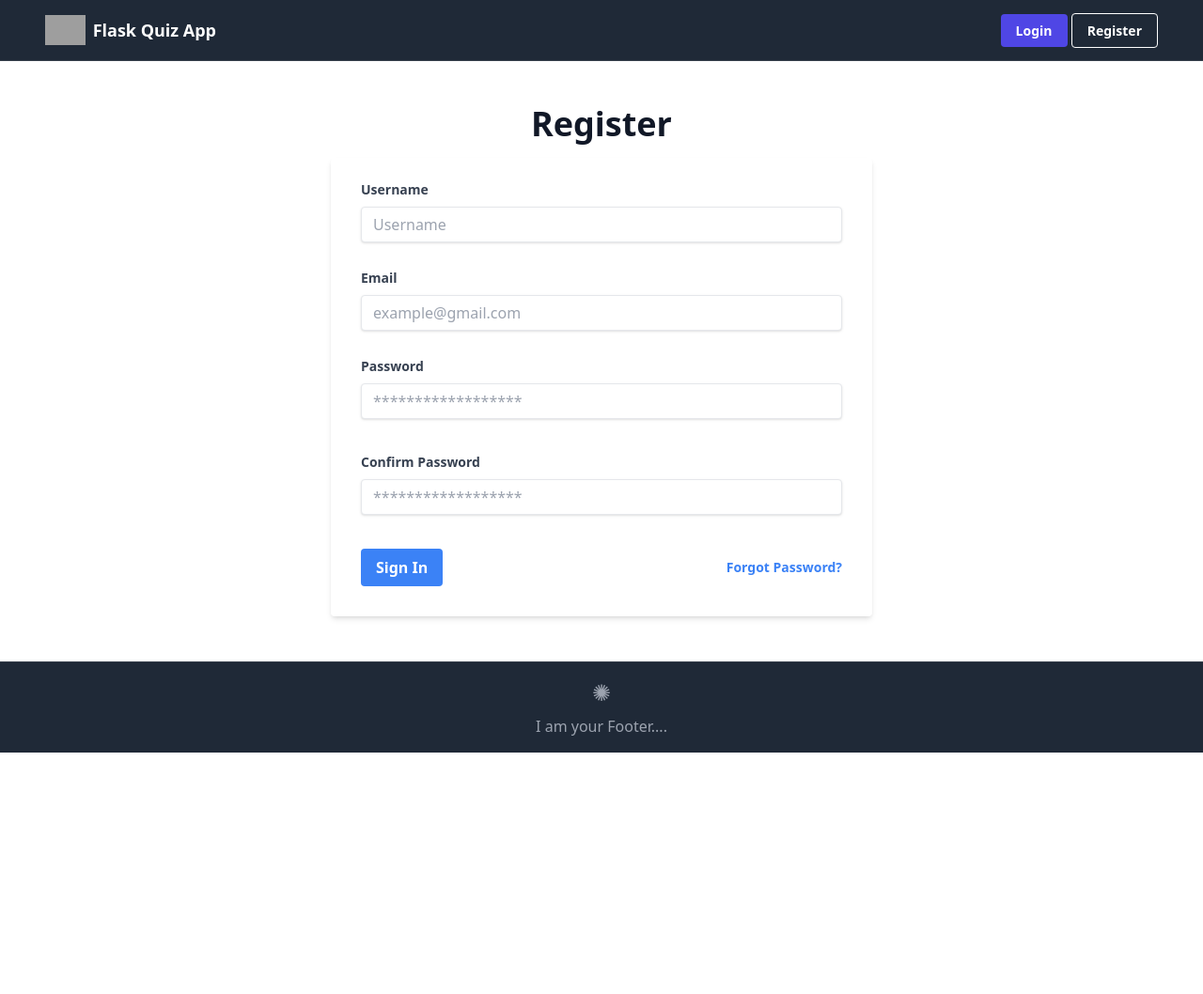
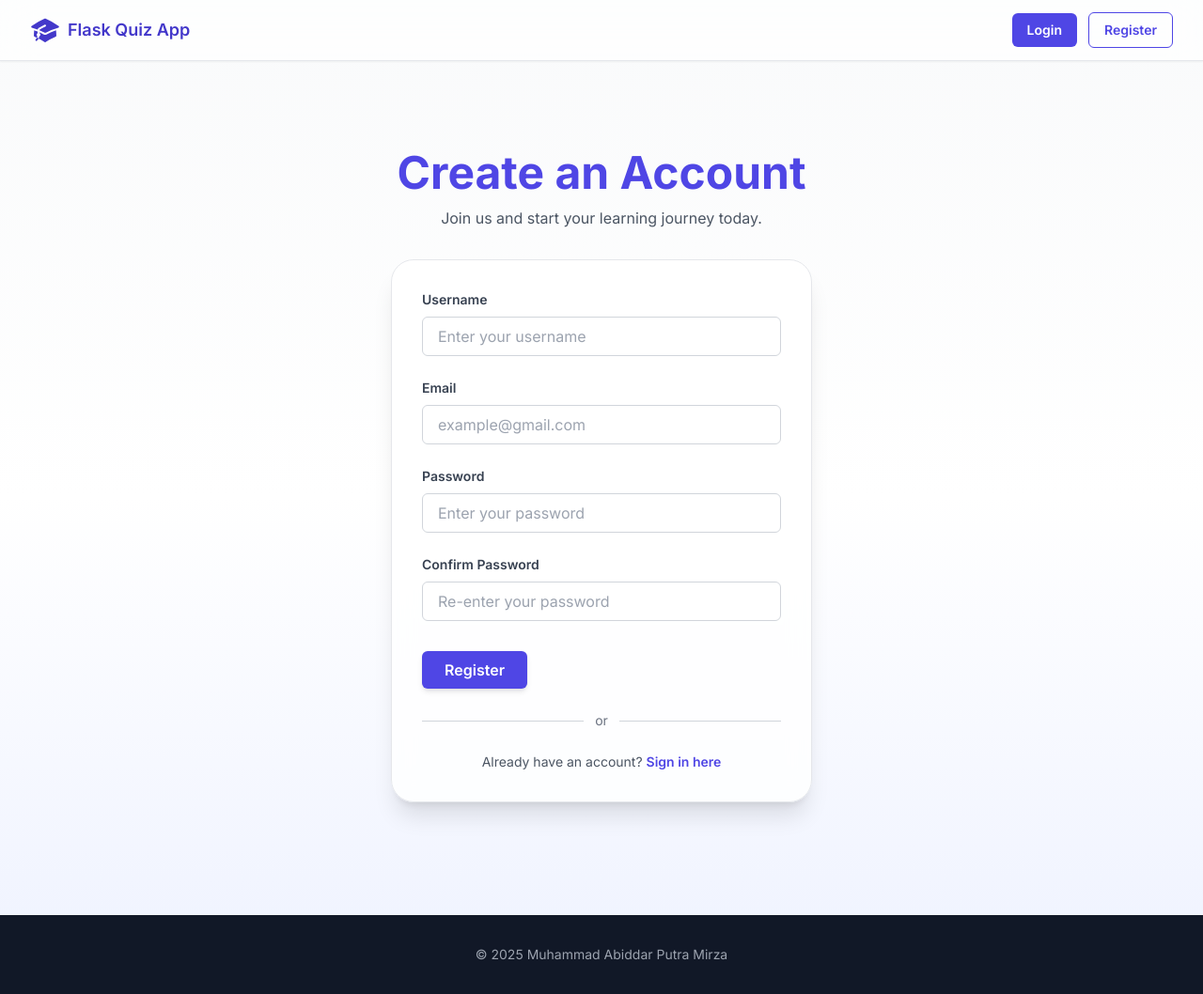
Before and after one commit to Chromium05/Flask-Quiz-Web-App, a Flask app: page /register in a window 1280 px wide. Shown: the whole page at 94% size. Before the commit the page ends 801 px from the top, so only its background shows below. Run offline with Flask 3, Linux system fonts and the light colour scheme; some libraries are stand-ins or nearby versions; grey boxes are pictures that could not be loaded.

Commit message:
UI/UX Improvement

```diff
--- a/website/auth.py
+++ b/website/auth.py
@@ -16,7 +16,6 @@ def login():
         user = User.query.filter_by(username=username).first()
         if user:
             if check_password_hash(user.password, password):
-                flash("Logged in successfully (stub)", category="success")
                 login_user(user, remember=True)
                 return redirect(url_for('views.home'))
             else:
--- a/website/templates/base.html
+++ b/website/templates/base.html
@@ -4,170 +4,103 @@
   <meta charset="UTF-8" />
   <meta name="viewport" content="width=device-width, initial-scale=1.0" />
   <script src="https://cdn.tailwindcss.com"></script>
-  <title>Flask Quiz App</title>
+  <link href="https://fonts.googleapis.com/css2?family=Inter:wght@400;600;700&display=swap" rel="stylesheet">
+  <title>{% block title %}Flask Quiz App{% endblock %}</title>
+
+  <style>
+    body { font-family: 'Inter', sans-serif; }
+  </style>
 </head>
 
-<body class="bg-white text-gray-900 min-h-screen flex flex-col relative">
+<body class="bg-gradient-to-b from-gray-50 via-white to-indigo-50 text-gray-900 min-h-screen flex flex-col">
+
   <!-- Navbar -->
-  <nav class="bg-gray-800 backdrop-blur-md border-b border-white/10 px-4 fixed w-full z-10 top-0">
-    <div class="mx-auto max-w-7xl px-4 sm:px-6 lg:px-8">
+  <nav class="fixed w-full z-20 top-0 bg-white/70 backdrop-blur-lg border-b border-gray-200 shadow-sm">
+    <div class="max-w-7xl mx-auto px-4 sm:px-6 lg:px-8">
       <div class="flex justify-between h-16 items-center">
+
         <!-- Logo -->
-        <div class="flex items-center space-x-2 text-white">
-          <img src="https://tailwindcss.com/plus-assets/img/logos/mark.svg?color=indigo&shade=500"
-            alt="Logo" class="h-8 w-auto" />
-          <span class="ml-2 text-lg font-semibold">Flask Quiz App</span>
-        </div>
+        <a href="/" class="flex items-center space-x-2 text-indigo-700 font-semibold text-lg">
+          <svg xmlns="http://www.w3.org/2000/svg" viewBox="0 0 24 24" fill="currentColor" class="size-6 h-8 w-auto">
+            <path d="M11.7 2.805a.75.75 0 0 1 .6 0A60.65 60.65 0 0 1 22.83 8.72a.75.75 0 0 1-.231 1.337 49.948 49.948 0 0 0-9.902 3.912l-.003.002c-.114.06-.227.119-.34.18a.75.75 0 0 1-.707 0A50.88 50.88 0 0 0 7.5 12.173v-.224c0-.131.067-.248.172-.311a54.615 54.615 0 0 1 4.653-2.52.75.75 0 0 0-.65-1.352 56.123 56.123 0 0 0-4.78 2.589 1.858 1.858 0 0 0-.859 1.228 49.803 49.803 0 0 0-4.634-1.527.75.75 0 0 1-.231-1.337A60.653 60.653 0 0 1 11.7 2.805Z" />
+            <path d="M13.06 15.473a48.45 48.45 0 0 1 7.666-3.282c.134 1.414.22 2.843.255 4.284a.75.75 0 0 1-.46.711 47.87 47.87 0 0 0-8.105 4.342.75.75 0 0 1-.832 0 47.87 47.87 0 0 0-8.104-4.342.75.75 0 0 1-.461-.71c.035-1.442.121-2.87.255-4.286.921.304 1.83.634 2.726.99v1.27a1.5 1.5 0 0 0-.14 2.508c-.09.38-.222.753-.397 1.11.452.213.901.434 1.346.66a6.727 6.727 0 0 0 .551-1.607 1.5 1.5 0 0 0 .14-2.67v-.645a48.549 48.549 0 0 1 3.44 1.667 2.25 2.25 0 0 0 2.12 0Z" />
+            <path d="M4.462 19.462c.42-.419.753-.89 1-1.395.453.214.902.435 1.347.662a6.742 6.742 0 0 1-1.286 1.794.75.75 0 0 1-1.06-1.06Z" />
+          </svg>
+
+          <span>Flask Quiz App</span>
+        </a>
 
         <!-- Desktop Menu -->
-        <div class="hidden sm:flex space-x-4">
-            {% if user.is_authenticated  %}
-                <a href="/">
-                    <p class="cursor-pointer text-base text-white m-6 group relative w-max">
-                        <span>Home</span>
-                        <span class="absolute -bottom-1 left-0 w-0 transition-all h-0.5 bg-indigo-600 group-hover:w-full pointer"></span>
-                    </p>
-                </a>
-                <a href="/">
-                    <p class="cursor-pointer text-base text-white m-6 group relative w-max">
-                        <span>Quiz</span>
-                        <span class="absolute -bottom-1 left-0 w-0 transition-all h-0.5 bg-indigo-600 group-hover:w-full pointer"></span>
-                    </p>
-                </a>
-                <a href="/">
-                    <p class="cursor-pointer text-base text-white m-6 group relative w-max">
-                        <span>Leaderboard</span>
-                        <span class="absolute -bottom-1 left-0 w-0 transition-all h-0.5 bg-indigo-600 group-hover:w-full pointer"></span>
-                    </p>
-                </a>
+        <div class="hidden sm:flex space-x-6 items-center">
+          {% if user.is_authenticated %}
+            <a href="/" class="hover:text-indigo-600 transition">Home</a>
+            <a href="/quiz" class="hover:text-indigo-600 transition">Quiz</a>
+            <a href="/leaderboard" class="hover:text-indigo-600 transition">Leaderboard</a>
           {% endif %}
         </div>
 
         <!-- Right side -->
-        <div class="flex items-center space-x-4">
-          <!-- Profile Dropdown -->
+        <div class="flex items-center space-x-3">
+          {% if user.is_authenticated %}
           <div class="relative">
-            {% if user.is_authenticated %}
-            <button id="user-menu-button" class="flex rounded-full focus:outline-none focus:ring-2 focus:ring-indigo-500">
-              <img class="h-8 w-8 rounded-full"
-                src="https://images.unsplash.com/photo-1472099645785-5658abf4ff4e?auto=format&fit=facearea&facepad=2&w=256&h=256&q=80"
+            <button id="user-menu-button" class="flex rounded-full focus:ring-2 focus:ring-indigo-500">
+              <img class="h-9 w-9 rounded-full border border-gray-300"
+                src="https://images.unsplash.com/photo-1472099645785-5658abf4ff4e?auto=format&fit=facearea&w=256&h=256&q=80"
                 alt="User avatar">
             </button>
-
-            <div id="user-menu" class="hidden absolute right-0 mt-2 w-48 rounded-md bg-gray-800 py-1 shadow-lg ring-1 ring-black/5">
-              <a href="#" class="block px-4 py-2 text-sm text-gray-300 hover:bg-white/5">Your Profile</a>
-              <a href="#" class="block px-4 py-2 text-sm text-gray-300 hover:bg-white/5">Settings</a>
-              <a href="/logout" class="block px-4 py-2 text-sm text-gray-300 hover:bg-white/5">Logout</a>
-            </div>
-            <div class="hidden sm:flex space-x-4">
-            {% else %}
-              <a href="/login" class="bg-indigo-600 hover:bg-gradient-to-r from-violet-600 to-indigo-600 text-white font-bold py-2 px-4 rounded text-sm transition-all">Login</a>
-              <a href="/register" class="bg-transparent hover:bg-gradient-to-r from-violet-600 to-indigo-600 text-white font-semibold hover:text-white py-2 px-4 border border-white hover:border-transparent rounded text-sm transition duration-300 ease-in-out">Register</a>
-            {%  endif %}
+            <div id="user-menu" class="hidden absolute right-0 mt-3 w-48 rounded-md bg-white shadow-lg ring-1 ring-gray-200 py-2">
+              <a href="#" class="block px-4 py-2 text-sm text-gray-700 hover:bg-gray-100">Your Profile</a>
+              <a href="#" class="block px-4 py-2 text-sm text-gray-700 hover:bg-gray-100">Settings</a>
+              <a href="/logout" class="block px-4 py-2 text-sm text-gray-700 hover:bg-gray-100">Logout</a>
             </div>
           </div>
-
-          <!-- Mobile Menu Button -->
-          <button id="mobile-menu-button"
-            class="sm:hidden inline-flex items-center justify-center p-2 rounded-md text-gray-400 hover:text-white hover:bg-white/5">
-            <svg id="menu-open" class="h-6 w-6" xmlns="http://www.w3.org/2000/svg" fill="none"
-              viewBox="0 0 24 24" stroke="currentColor">
-              <path stroke-linecap="round" stroke-linejoin="round" stroke-width="1.5"
-                d="M3.75 6.75h16.5M3.75 12h16.5m-16.5 5.25h16.5" />
-            </svg>
-            <svg id="menu-close" class="h-6 w-6 hidden" xmlns="http://www.w3.org/2000/svg"
-              fill="none" viewBox="0 0 24 24" stroke="currentColor">
-              <path stroke-linecap="round" stroke-linejoin="round" stroke-width="1.5"
-                d="M6 18L18 6M6 6l12 12" />
-            </svg>
-          </button>
+          {% else %}
+          <a href="/login" class="bg-indigo-600 hover:bg-indigo-700 text-white px-4 py-2 rounded-md text-sm font-semibold transition">Login</a>
+          <a href="/register" class="border border-indigo-600 text-indigo-600 hover:bg-indigo-600 hover:text-white px-4 py-2 rounded-md text-sm font-semibold transition">Register</a>
+          {% endif %}
         </div>
       </div>
     </div>
-
-    <!-- Mobile Menu -->
-    <div id="mobile-menu" class="sm:hidden hidden px-2 pt-2 pb-3 space-y-1">
-      {% if user.is_authenticated  %}
-        <a href="/" class="block rounded-md bg-gray-950/50 px-3 py-2 text-base font-medium text-white">Home</a>
-        <a href="#" class="block rounded-md px-3 py-2 text-base font-medium text-gray-300 hover:bg-white/5 hover:text-white">Quiz</a>
-        <a href="#" class="block rounded-md px-3 py-2 text-base font-medium text-gray-300 hover:bg-white/5 hover:text-white">Leaderboard</a>
-      {% endif %}
-    </div>
   </nav>
 
-  <!-- Flash messages -->
-  <div class="container mx-auto mt-4 px-4">
+  <!-- Flash Messages -->
+  <div class="container mx-auto px-4 pt-20">
     {% with messages = get_flashed_messages(with_categories=true) %}
       {% if messages %}
         {% for category, message in messages %}
-                    {% if category == 'error' %}
-                        <div class="bg-red-100 border border-red-400 text-red-700 px-4 py-3 rounded relative mt-20" role="alert">
-                            <span class="block sm:inline">{{ message }}</span>
-                            <span class="absolute top-0 bottom-0 right-0 px-4 py-3">
-                                <svg class="fill-current h-6 w-6 text-red-500 close" role="button" xmlns="http://www.w3.org/2000/svg" viewBox="0 0 20 20"><title>Close</title><path d="M14.348 14.849a1.2 1.2 0 0 1-1.697 0L10 11.819l-2.651 3.029a1.2 1.2 0 1 1-1.697-1.697l2.758-3.15-2.759-3.152a1.2 1.2 0 1 1 1.697-1.697L10 8.183l2.651-3.031a1.2 1.2 0 1 1 1.697 1.697l-2.758 3.152 2.758 3.15a1.2 1.2 0 0 1 0 1.698z"/></svg>
-                            </span>
+          <div class="rounded-xl p-4 mt-4 text-center
+            {% if category == 'error' %} bg-red-100 text-red-700 border border-red-300
+            {% elif category == 'success' %} bg-green-100 text-green-700 border border-green-300
+            {% else %} bg-blue-100 text-blue-700 border border-blue-300 {% endif %}"
+            role="alert">
+            {{ message }}
+            <button class="ml-3 text-gray-600 hover:text-gray-800 font-bold close">&times;</button>
           </div>
-                    {% elif category == 'success' %}
-                        <div class="bg-green-200 border border-green-400 text-green-700 px-4 py-3 rounded relative mt-20" role="alert">
-                            <span class="block sm:inline">{{ message }}</span>
-                            <span class="absolute top-0 bottom-0 right-0 px-4 py-3">
-                                <svg class="fill-current h-6 w-6 text-red-500 close" role="button" xmlns="http://www.w3.org/2000/svg" viewBox="0 0 20 20"><title>Close</title><path d="M14.348 14.849a1.2 1.2 0 0 1-1.697 0L10 11.819l-2.651 3.029a1.2 1.2 0 1 1-1.697-1.697l2.758-3.15-2.759-3.152a1.2 1.2 0 1 1 1.697-1.697L10 8.183l2.651-3.031a1.2 1.2 0 1 1 1.697 1.697l-2.758 3.152 2.758 3.15a1.2 1.2 0 0 1 0 1.698z"/></svg>
-                            </span>
-                        </div>
-                    {% else %}
-                        <div class="alert alert-info text-center mb-0 mt-20" role="alert">
-                            {{ message }}
-                        </div>
-                    {% endif %}
         {% endfor %}
       {% endif %}
     {% endwith %}
   </div>
 
-  <!-- Content -->
-  <main class="flex-grow container mx-auto px-4 py-8 mt-16">
+  <!-- Main Content -->
+  <main class="flex-grow container mx-auto px-4 py-10 mt-10">
     {% block content %}{% endblock %}
   </main>
 
   <!-- Footer -->
-  <footer class="bg-gray-800 border-t border-white/10 py-4 text-center text-gray-400">
-    <span class="text-2xl">✺</span>
-    <p class="mt-2">I am your Footer....</p>
+  <footer class="bg-gray-900 text-gray-400 py-8 text-center mt-20">
+    <p class="text-sm">© 2025 Muhammad Abiddar Putra Mirza</p>
   </footer>
 
-  <!-- JavaScript for menu toggles -->
+  <!-- JavaScript -->
   <script>
     const userMenuBtn = document.getElementById("user-menu-button");
     const userMenu = document.getElementById("user-menu");
-    const mobileMenuBtn = document.getElementById("mobile-menu-button");
-    const mobileMenu = document.getElementById("mobile-menu");
-    const menuOpenIcon = document.getElementById("menu-open");
-    const menuCloseIcon = document.getElementById("menu-close");
-    const closeButtons = document.getElementsByClassName(".close");
+    if (userMenuBtn) {
+      userMenuBtn.addEventListener("click", () => userMenu.classList.toggle("hidden"));
+    }
 
-    userMenuBtn.addEventListener("click", () => {
-      userMenu.classList.toggle("hidden");
-    });
-
-    mobileMenuBtn.addEventListener("click", () => {
-      mobileMenu.classList.toggle("hidden");
-      menuOpenIcon.classList.toggle("hidden");
-      menuCloseIcon.classList.toggle("hidden");
-    });
-
-    document.addEventListener('DOMContentLoaded', () => {
-      const closeButtons = document.querySelectorAll('.close');
-      closeButtons.forEach(button => {
-        button.addEventListener('click', () => {
-          // Temukan elemen alert terdekat
-          const alertBox = button.closest('[role="alert"]');
-          if (alertBox) {
-            // Tambahkan animasi halus (opsional)
-            alertBox.classList.add('opacity-0', 'transition-opacity', 'duration-300');
-            setTimeout(() => alertBox.remove(), 300); // hapus elemen setelah animasi
-          }
-        });
-      });
+    document.querySelectorAll('.close').forEach(btn => {
+      btn.addEventListener('click', e => e.target.closest('[role="alert"]').remove());
     });
   </script>
 </body>
--- a/website/templates/register.html
+++ b/website/templates/register.html
@@ -1,40 +1,71 @@
-{% extends "base.html" %}  {% block content
-%}
-<h1 class="text-4xl font-bold text-gray-900 text-center">Register</h1>
-<div class="w-full max-w-xl mx-auto mt-4">
-  <form class="bg-white shadow-md rounded px-8 pt-6 pb-8 mb-4" method="POST">
-    <div class="form-group mb-4">
-      <label class="block text-gray-700 text-sm font-bold mb-2" for="username">
-        Username
-      </label>
-      <input class="form-control shadow appearance-none border rounded w-full py-2 px-3 text-gray-700 mb-3 leading-tight focus:outline-none focus:shadow-outline" name="username" id="username" type="text" placeholder="Username">
+{% extends "base.html" %}
+{% block title %}Register | Flask Quiz App{% endblock %}
+
+{% block content %}
+<section class="flex flex-col items-center justify-center min-h-[80vh] px-4" data-aos="fade-up">
+
+  <!-- Title -->
+  <h1 class="text-4xl sm:text-5xl font-extrabold text-indigo-600 text-center mb-3">
+    Create an Account
+  </h1>
+  <p class="text-gray-600 text-center mb-8">
+    Join us and start your learning journey today.
+  </p>
+
+  <!-- Register Card -->
+  <div class="bg-white/80 backdrop-blur-md border border-gray-200 shadow-xl rounded-3xl w-full max-w-md p-8">
+    <form method="POST" class="space-y-6">
+
+      <!-- Username -->
+      <div>
+        <label for="username" class="block text-sm font-semibold text-gray-700 mb-2">Username</label>
+        <input type="text" id="username" name="username" placeholder="Enter your username"
+          class="w-full px-4 py-2 border border-gray-300 rounded-md focus:outline-none focus:ring-2 focus:ring-indigo-500 focus:border-indigo-500 text-gray-700">
       </div>
-    <div class="form-group mb-4">
-      <label class="block text-gray-700 text-sm font-bold mb-2" for="email">
-        Email
-      </label>
-      <input class="form-control shadow appearance-none border rounded w-full py-2 px-3 text-gray-700 mb-3 leading-tight focus:outline-none focus:shadow-outline" name="email" id="email" type="email" placeholder="example@gmail.com">
+
+      <!-- Email -->
+      <div>
+        <label for="email" class="block text-sm font-semibold text-gray-700 mb-2">Email</label>
+        <input type="email" id="email" name="email" placeholder="example@gmail.com"
+          class="w-full px-4 py-2 border border-gray-300 rounded-md focus:outline-none focus:ring-2 focus:ring-indigo-500 focus:border-indigo-500 text-gray-700">
       </div>
-    <div class="form-group mb-6">
-      <label class="block text-gray-700 text-sm font-bold mb-2" for="password1">
-        Password
-      </label>
-      <input class="form-control shadow appearance-none border rounded w-full py-2 px-3 text-gray-700 mb-3 leading-tight focus:outline-none focus:shadow-outline" name="password1" id="password1" type="password" placeholder="******************">
+
+      <!-- Password -->
+      <div>
+        <label for="password1" class="block text-sm font-semibold text-gray-700 mb-2">Password</label>
+        <input type="password" id="password1" name="password1" placeholder="Enter your password"
+          class="w-full px-4 py-2 border border-gray-300 rounded-md focus:outline-none focus:ring-2 focus:ring-indigo-500 focus:border-indigo-500 text-gray-700">
       </div>
-    <div class="form-group mb-6">
-      <label class="block text-gray-700 text-sm font-bold mb-2" for="password2">
-        Confirm Password
-      </label>
-      <input class="form-control shadow appearance-none border rounded w-full py-2 px-3 text-gray-700 mb-3 leading-tight focus:outline-none focus:shadow-outline" name="password2" id="password2" type="password" placeholder="******************">
+
+      <!-- Confirm Password -->
+      <div>
+        <label for="password2" class="block text-sm font-semibold text-gray-700 mb-2">Confirm Password</label>
+        <input type="password" id="password2" name="password2" placeholder="Re-enter your password"
+          class="w-full px-4 py-2 border border-gray-300 rounded-md focus:outline-none focus:ring-2 focus:ring-indigo-500 focus:border-indigo-500 text-gray-700">
       </div>
-    <div class="flex items-center justify-between">
-      <button class="bg-blue-500 hover:bg-blue-700 text-white font-bold py-2 px-4 rounded focus:outline-none focus:shadow-outline" type="submit">
-        Sign In
+
+      <!-- Actions -->
+      <div class="flex items-center justify-between pt-2">
+        <button type="submit"
+          class="w-full sm:w-auto bg-indigo-600 hover:bg-indigo-700 text-white font-semibold py-2 px-6 rounded-md shadow-md hover:shadow-lg transition">
+          Register
         </button>
-      <a class="inline-block align-baseline font-bold text-sm text-blue-500 hover:text-blue-800" href="#">
-        Forgot Password?
-      </a>
       </div>
     </form>
+
+    <!-- Divider -->
+    <div class="flex items-center my-6">
+      <div class="flex-grow border-t border-gray-300"></div>
+      <span class="mx-3 text-gray-500 text-sm">or</span>
+      <div class="flex-grow border-t border-gray-300"></div>
     </div>
+
+    <!-- Login Redirect -->
+    <p class="text-center text-gray-600 text-sm">
+      Already have an account?
+      <a href="/login" class="text-indigo-600 font-semibold hover:underline">Sign in here</a>
+    </p>
+  </div>
+
+</section>
 {% endblock %}
--- a/website/views.py
+++ b/website/views.py
@@ -9,7 +9,8 @@ views = Blueprint('views', __name__)
 @login_required
 def home():
     today = datetime.date.today().strftime("%A, %B %d, %Y")
-    # Data cuaca
+
+    # biar bisa diakses di template
     forecasts = []
     city = ''
 
@@ -31,7 +32,7 @@ def home():
                 grouped_forecast[date].append(entry)
 
             for i, (date, entries) in enumerate(grouped_forecast.items()):
-                if i >= 3: # ambil hanya 3 hari pertama
+                if i >= 3: # ambil 3 hari pertama aja
                     break
 
                 day_forecast = {
```
Also changed, not shown: website/templates/index.html (+33 -36 lines), website/templates/login.html (+47 -18 lines). Lines whose indentation alone changed are shown as unchanged.
